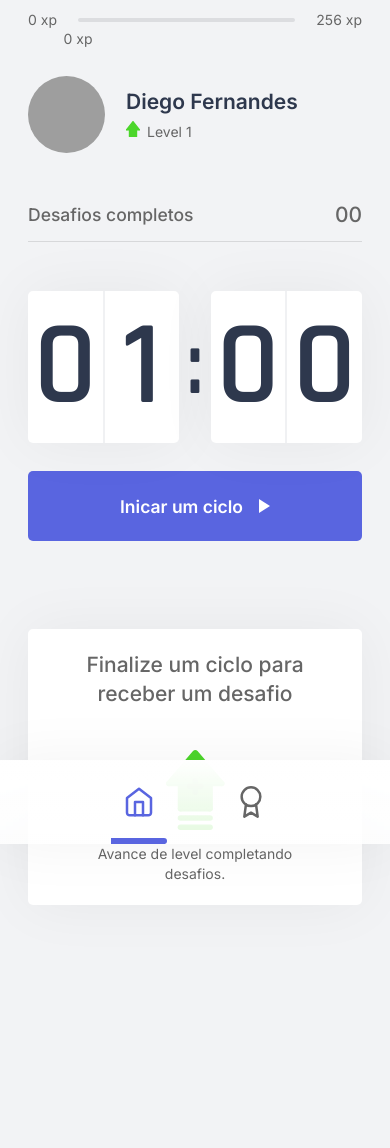
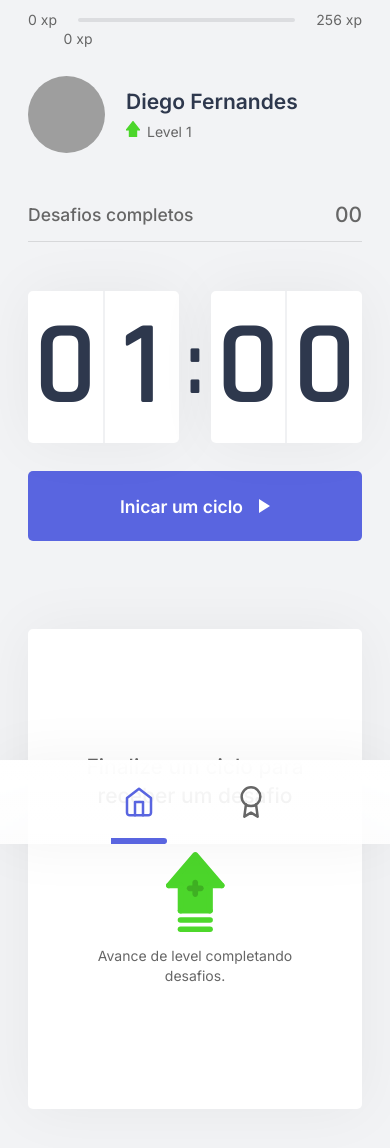
Before and after one commit to andersonsts/moveit, a Next.js app: page /home in a window 390 px wide. Shown: the top 1148 px of the page. Before the commit the page ends 1017 px from the top, so only its background shows below. Built offline with nearby package versions, Linux system fonts and the light colour scheme; grey boxes are pictures that could not be loaded.

Commit message:
update challenge complete component

```diff
--- a/src/components/ChallengeBox.tsx
+++ b/src/components/ChallengeBox.tsx
@@ -18,6 +18,8 @@ export function ChallengeBox () {
     resetChallenge()
     resetCountdown()
   }
+
+  // const activeChallenge = { amount: 80, type: 'eye', description: 'feafeafea' }
 
   return (
     <div className={styles.challengeBoxContainer}>
--- a/src/styles/components/ChallengeBox.module.css
+++ b/src/styles/components/ChallengeBox.module.css
@@ -112,3 +112,9 @@
 .challengeActive footer button:hover {
   filter: brightness(0.9);
 }
+
+@media (max-width: 1024px) {
+  .challengeBoxContainer {
+    min-height: 480px;
+  }
+}
```
